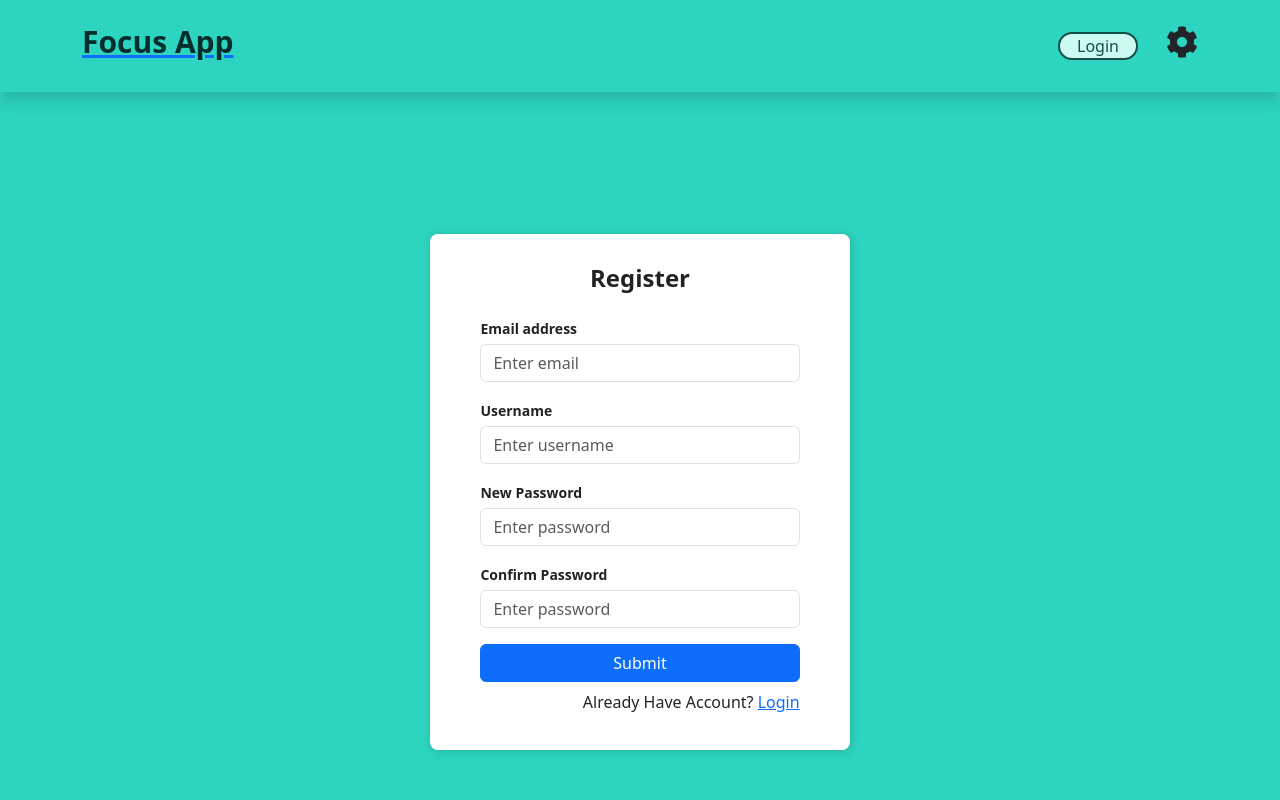
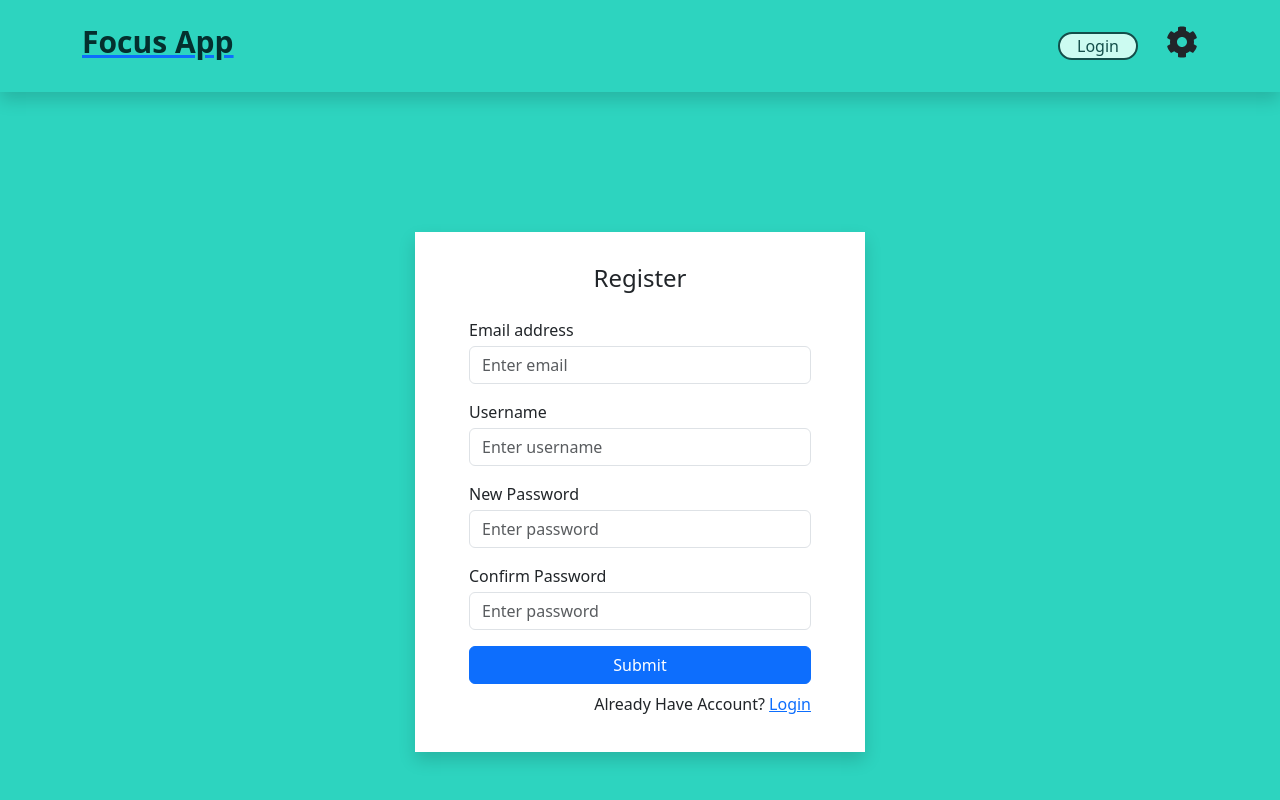
Before and after one commit to naiyoma/Pomofocus, a React (Create React App) app in the folder frontend/pomodoro-app/: page /register in a window 1280 px wide. Shown: the top 800 px of the page. Built offline with nearby package versions, Linux system fonts and the light colour scheme.

Commit message:
fix:removed bootstrap added tailwind css

```diff
--- a/frontend/pomodoro-app/src/App.css
+++ b/frontend/pomodoro-app/src/App.css
@@ -36,43 +36,3 @@
     transform: rotate(360deg);
   }
 }
-
-.App {
-  background-color: white;
-}
-
-.Auth-form-container {
-  display: flex;
-  justify-content: center;
-  align-items: center;
-  width: 100vw;
-  height: 100vh;
-}
-
-.Auth-form {
-  width: 420px;
-  box-shadow: rgb(0 0 0 / 16%) 1px 1px 10px;
-  padding-top: 30px;
-  padding-bottom: 20px;
-  border-radius: 8px;
-  background-color: white;
-}
-
-.Auth-form-content {
-  padding-left: 12%;
-  padding-right: 12%;
-}
-
-.Auth-form-title {
-  text-align: center;
-  margin-bottom: 1em;
-  font-size: 24px;
-  color: rgb(34, 34, 34);
-  font-weight: 800;
-}
-
-label {
-  font-size: 14px;
-  font-weight: 600;
-  color: rgb(34, 34, 34);
-}
--- a/frontend/pomodoro-app/src/components/Login/LoginView.js
+++ b/frontend/pomodoro-app/src/components/Login/LoginView.js
@@ -29,10 +29,10 @@ const LoginForm = () => {
 
 
         return (
-          <div className="Auth-form-container">
-          <form className="Auth-form" onSubmit={onsubmit}>
-            <div className="Auth-form-content">
-              <h3 className="Auth-form-title">Sign In</h3>
+          <div className="flex justify-center items-center w-screen h-screen">
+          <form className="w-[450px] pt-[30px] pb-[20px] relative shadow bg-white" onSubmit={onsubmit}>
+            <div className="pl-[12%] pr-[12%]">
+              <h3 className="text-center mb-[1em] text-2xl">Sign In</h3>
               <div className="form-group mt-3">
                 <label>Email address</label>
                 <input
--- a/frontend/pomodoro-app/src/components/Register/RegisterView.js
+++ b/frontend/pomodoro-app/src/components/Register/RegisterView.js
@@ -30,10 +30,10 @@ function RegistrationForm() {
   };
 
   return (
-    <div className="Auth-form-container">
-      <form className="Auth-form" onSubmit={onsubmit}>
-        <div className="Auth-form-content">
-          <h3 className="Auth-form-title">Register</h3>
+    <div className="flex justify-center items-center w-screen h-screen ">
+      <form className="w-[450px] pt-[30px] pb-[20px] relative shadow bg-white " onSubmit={onsubmit}>
+        <div className="pl-[12%] pr-[12%]">
+          <h3 className="text-center mb-[1em] text-2xl">Register</h3>
           <div className="form-group mt-3">
             <label>Email address</label>
             <input
```
